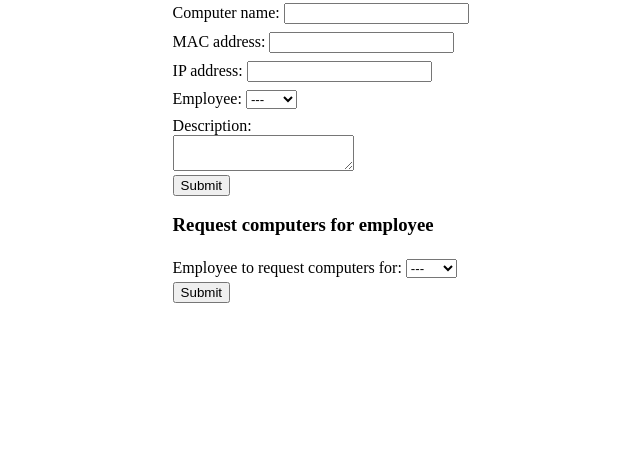
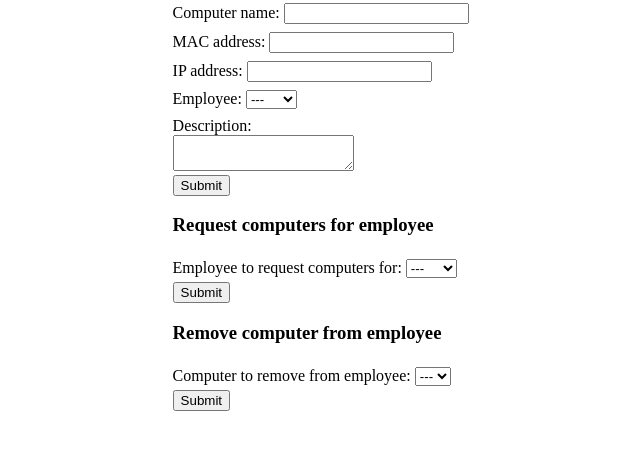
Before and after one commit to MBrinkh/greenbone-application, a Flask app: page / in a window 1280 px wide. Shown: the part 50-500 px from the top of the page, without its empty margins (25-665 px from the left). Run offline with Flask 2, Linux system fonts and the light colour scheme; data that the repository does not hold is empty.

Commit message:
Add 'remove computer' requirement

```diff
--- a/app.py
+++ b/app.py
@@ -56,3 +56,25 @@ def get_computers():
         return render_template('/error.html')
 
     return render_template('get_computers.html', employee = request.form['employee'], computers = response['data'])
+
+
+@app.route('/remove_computer', methods=['POST'])
+def remove_computer():
+
+    computer_id = request.form['computer']
+
+    response = client.get_by_id(computer_id)
+
+    if not response['success']:
+        return render_template('/error.html')
+
+    computer = response['data']
+    employee = computer['employee']
+    computer['employee'] = ''
+
+    putresponse = client.put(computer['id'], computer)
+
+    if not putresponse['success']:
+        return render_template('/error.html')
+
+    return render_template('remove_computer.html', computer = computer['name'], employee = employee)
--- a/templates/Index.html
+++ b/templates/Index.html
@@ -63,4 +63,24 @@
 
 </form>
 
+
+<h3>Remove computer from employee</h3>
+
+<form method="post" action="/remove_computer">
+
+    <label class="field">
+        Computer to remove from employee:
+        <select name='computer' required>
+            <option value="" selected>---</option>
+
+            {% for computer in computers %}
+                <option value="{{ computer.id }}">{{ computer.name }}</option>
+            {% endfor %}
+        </select>
+    </label>
+
+    <input type='submit'/>
+
+</form>
+
 {% endblock %}
```
Also changed, not shown: templates/remove_computer.html (added, +9 -0 lines).
